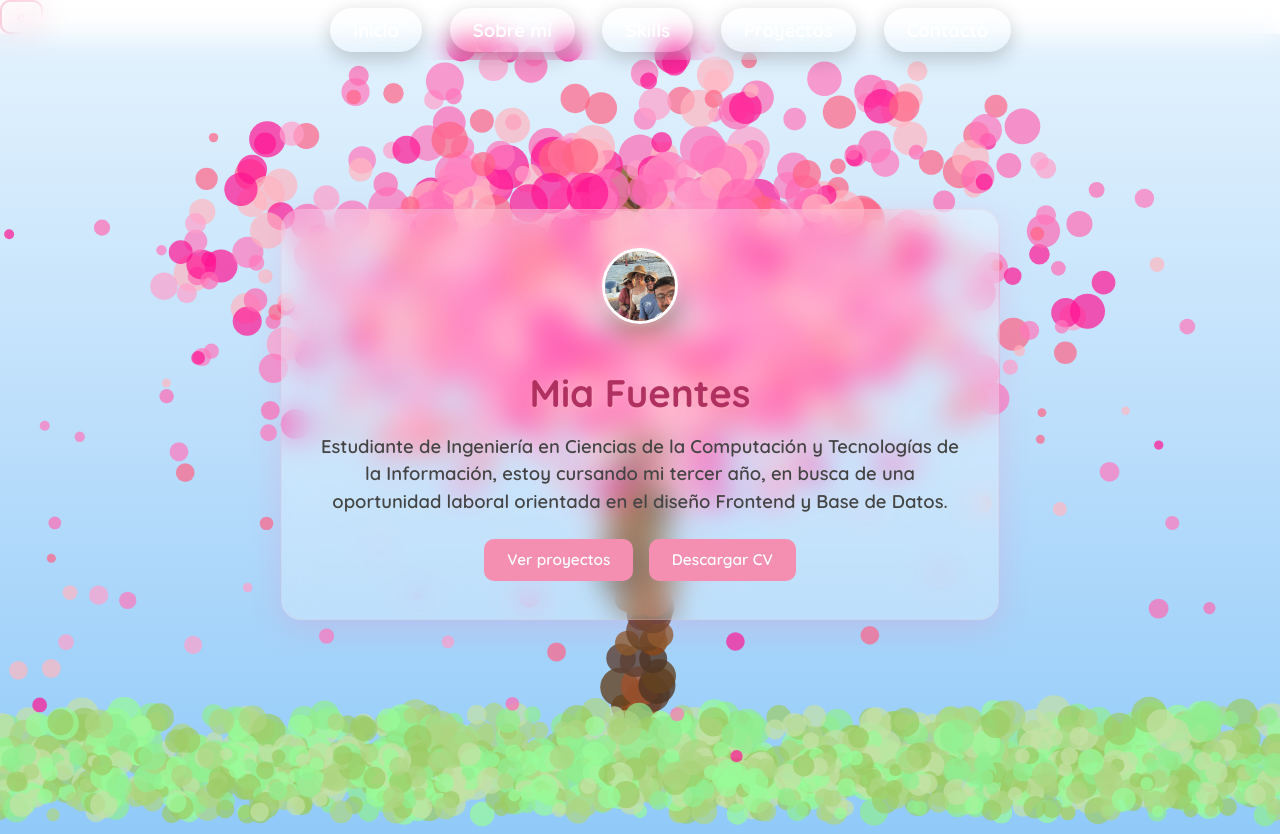
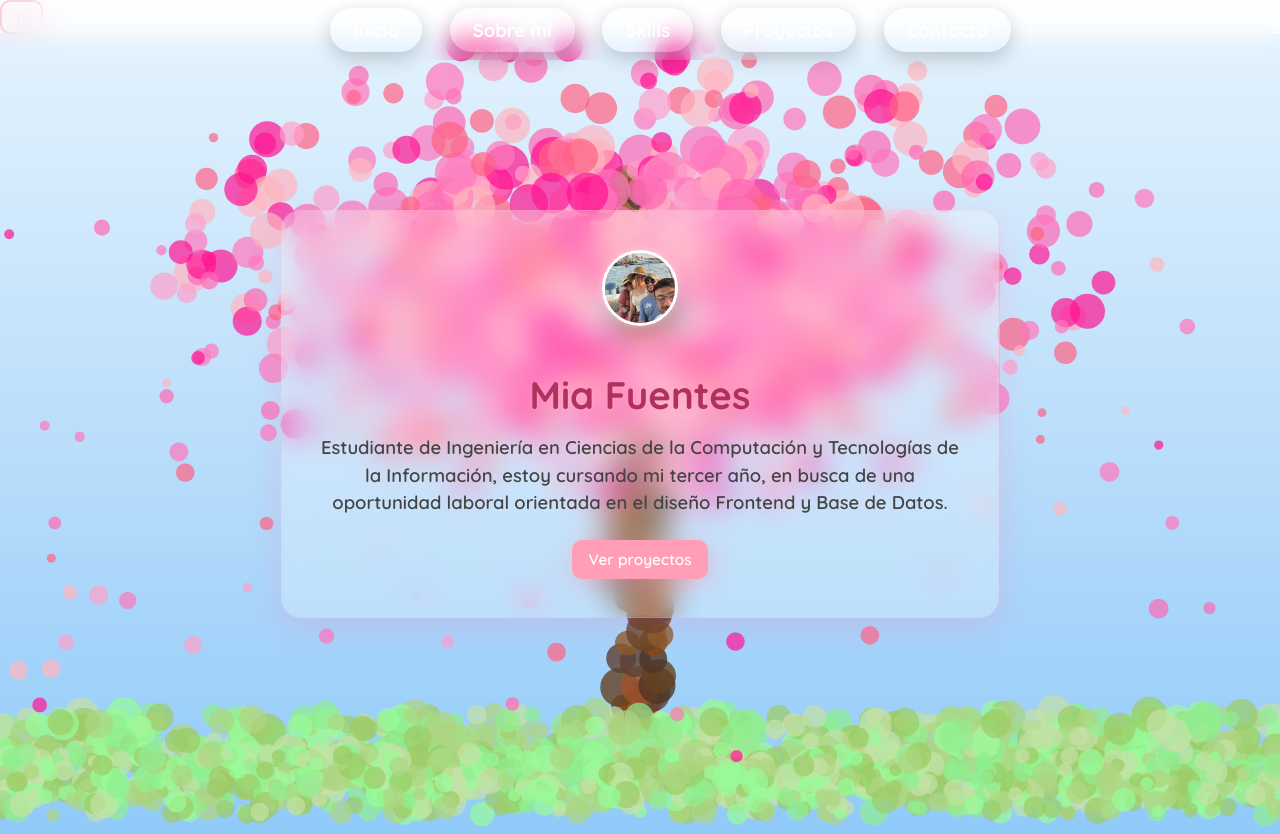
Before and after one commit to miafuentes30/Portafolio, a React (Vite) app: page / in a window 1280 px wide. Built offline with nearby package versions, Linux system fonts and the light colour scheme.

Commit message:
cambio de home

```diff
--- a/src/sections/Home.css
+++ b/src/sections/Home.css
@@ -89,3 +89,15 @@
     font-size: 0.9rem;
   }
 }
+
+.btn-cta {
+  display: inline-block;
+  padding: 10px 16px;
+  border-radius: 10px;
+  background: #ff9eb4;      /* tu rosa */
+  color: #fff !important;    /* asegura que no se ponga morado */
+  text-decoration: none;
+  box-shadow: 0 6px 24px rgba(255, 158, 180, 0.4);
+}
+.btn-cta:hover { filter: brightness(0.95); }
+.btn-cta:visited { color: #fff; }
--- a/src/sections/Home.jsx
+++ b/src/sections/Home.jsx
@@ -2,6 +2,7 @@ import { useEffect, useRef } from 'react'
 import './Home.css'
 import Button from '../components/Button'
 import MiaImg from '../assets/images/Mia.jpg'
+import { Link } from 'react-router-dom'
 
 
 const SakuraTree = () => {
@@ -222,8 +223,8 @@ const SakuraTree = () => {
           en busca de una oportunidad laboral orientada en el diseño Frontend y Base de Datos.
         </p>
         <div className="buttons">
-          <Button text="Ver proyectos" href="/projects" />
-          <Button text="Descargar CV" href="/assets/pdf/CV.pdf" download />
+            <Link to="/projects" className="btn-cta">Ver proyectos</Link>
+
         </div>
       </div>
     </div>
```
Also changed, not shown: 1 other file (tests, documents, lock files or other folders).
